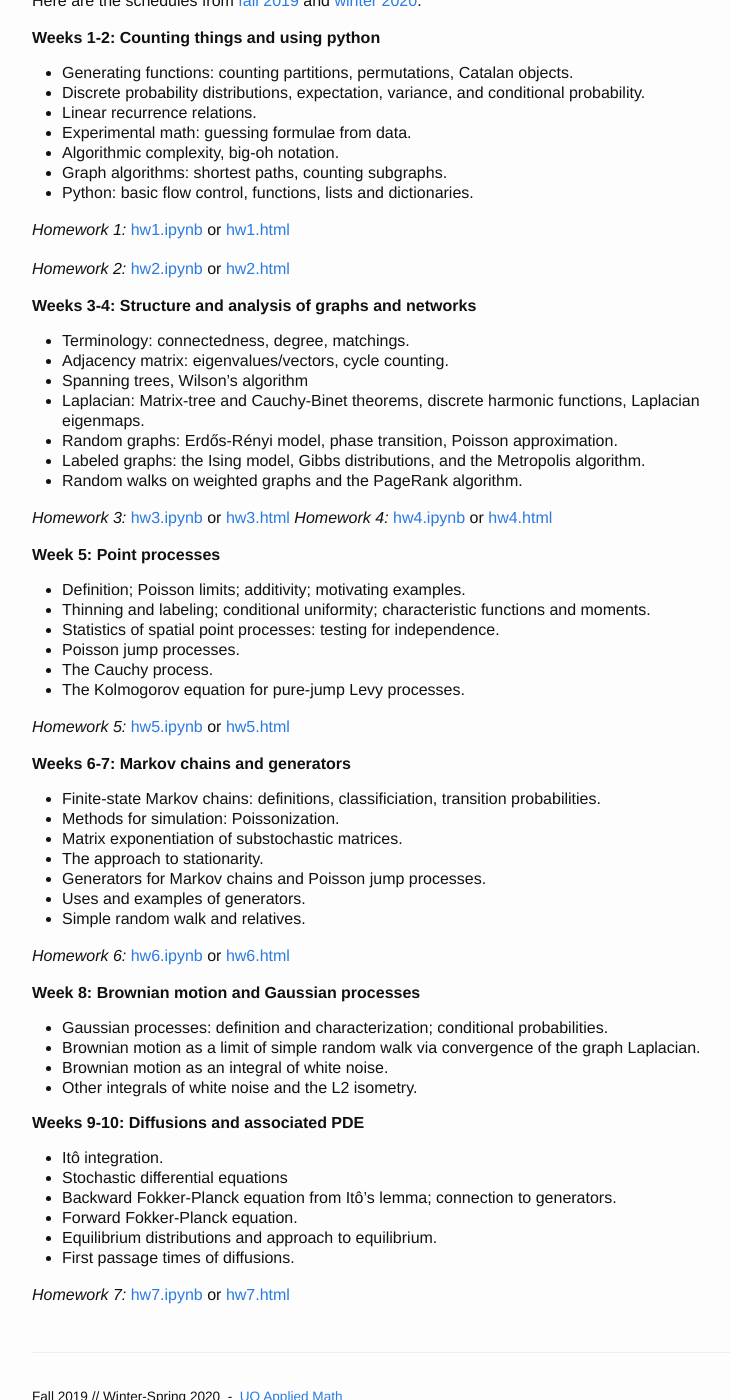
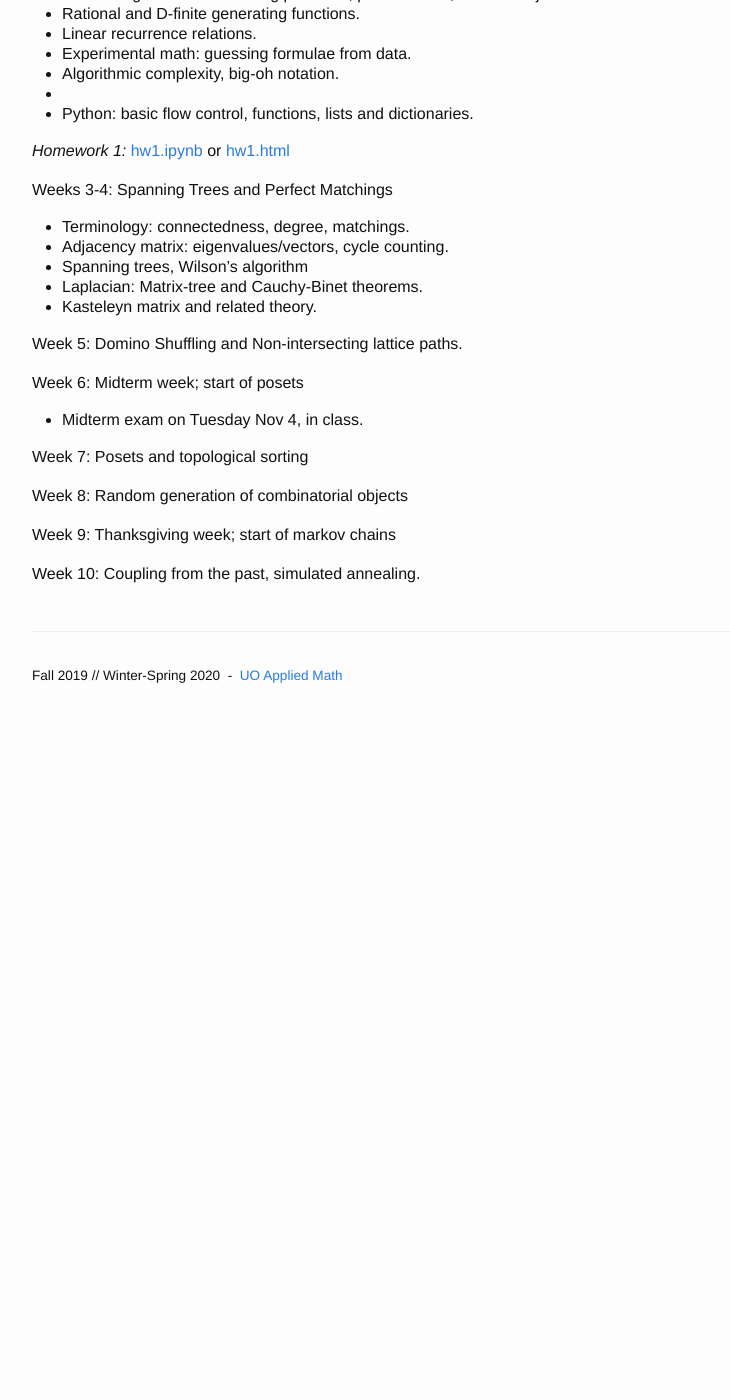
Before and after one commit to uo-applied-math/applied_math, a Jekyll site: the page built from pages/fall_schedule.md, in a window 1280 px wide and 1400 px high, scrolled down 218 px. Shown: the whole window, without its empty margins (258-988 px from the left). Built offline with Jekyll 4.4.1, drawn with Linux system fonts in a browser that asks for light colours; after the commit the page ends 920 px from its top, so only the background shows below that; some of the changed text lies outside the part shown.

Commit message:
fall schedule

```diff
--- a/pages/fall_schedule.md
+++ b/pages/fall_schedule.md
@@ -1,90 +1,44 @@
 ---
 layout: page
-title: schedule // computation, combinatorics, and applied stochastic processes
-description: Schedule for Computation, Combinatorics, and Applied Stochastic Processes
+title: schedule // Computation and Combinatorics
+description: Schedule for Computation and Combinatorics
 ---
 
-Here are the schedules from [fall 2019](../2019/fall_schedule.md)
-and [winter 2020](../2019/winter_schedule.md).
 
 Weeks 1-2: Counting things and using python
 
 :
 
 - Generating functions: counting partitions, permutations, Catalan objects.
-- Discrete probability distributions, expectation, variance, and conditional probability.
+- Rational and D-finite generating functions.
 - Linear recurrence relations.
 - Experimental math: guessing formulae from data.
 - Algorithmic complexity, big-oh notation.
-- Graph algorithms: shortest paths, counting subgraphs.
+-
 - Python: basic flow control, functions, lists and dictionaries.
 
 *Homework 1:* [hw1.ipynb](../assignments/fall/hw1.ipynb) or [hw1.html](../assignments/fall/hw1.html)
 
-*Homework 2:* [hw2.ipynb](../assignments/fall/hw2.ipynb) or [hw2.html](../assignments/fall/hw2.html)
 
-
-Weeks 3-4: Structure and analysis of graphs and networks
-
-:
+Weeks 3-4: Spanning Trees and Perfect Matchings
 
 - Terminology: connectedness, degree, matchings.
 - Adjacency matrix: eigenvalues/vectors, cycle counting.
 - Spanning trees, Wilson's algorithm
-- Laplacian: Matrix-tree and Cauchy-Binet theorems, discrete harmonic functions, Laplacian eigenmaps.
-- Random graphs: Erdős-Rényi model, phase transition, Poisson approximation.
-- Labeled graphs: the Ising model, Gibbs distributions, and the Metropolis algorithm.
-- Random walks on weighted graphs and the PageRank algorithm.
+- Laplacian: Matrix-tree and Cauchy-Binet theorems.
+- Kasteleyn matrix and related theory.
 
-*Homework 3:* [hw3.ipynb](../assignments/fall/hw3.ipynb) or [hw3.html](../assignments/fall/hw3.html)
-*Homework 4:* [hw4.ipynb](../assignments/fall/hw4.ipynb) or [hw4.html](../assignments/fall/hw4.html)
+Week 5: Domino Shuffling and Non-intersecting lattice paths.
 
-Week 5: Point processes
+Week 6: Midterm week; start of posets
 
-:
-
-- Definition; Poisson limits; additivity; motivating examples.
-- Thinning and labeling; conditional uniformity; characteristic functions and moments.
-- Statistics of spatial point processes: testing for independence.
-- Poisson jump processes.
-- The Cauchy process.
-- The Kolmogorov equation for pure-jump Levy processes.
-
-*Homework 5:* [hw5.ipynb](../assignments/fall/hw5.ipynb) or [hw5.html](../assignments/fall/hw5.html)
-
-Weeks 6-7: Markov chains and generators
-
-:
-
-- Finite-state Markov chains: definitions, classificiation, transition probabilities.
-- Methods for simulation: Poissonization.
-- Matrix exponentiation of substochastic matrices.
-- The approach to stationarity.
-- Generators for Markov chains and Poisson jump processes.
-- Uses and examples of generators.
-- Simple random walk and relatives.
-
-*Homework 6:* [hw6.ipynb](../assignments/fall/hw6.ipynb) or [hw6.html](../assignments/fall/hw6.html)
-
-Week 8: Brownian motion and Gaussian processes
-
-:
-
-- Gaussian processes: definition and characterization; conditional probabilities.
-- Brownian motion as a limit of simple random walk via convergence of the graph Laplacian.
-- Brownian motion as an integral of white noise.
-- Other integrals of white noise and the L2 isometry.
+- Midterm exam on Tuesday Nov 4, in class.
 
 
-Weeks 9-10: Diffusions and associated PDE
+Week 7: Posets and topological sorting
 
-:
+Week 8: Random generation of combinatorial objects
 
-- Itô integration.
-- Stochastic differential equations
-- Backward Fokker-Planck equation from Itô’s lemma; connection to generators.
-- Forward Fokker-Planck equation.
-- Equilibrium distributions and approach to equilibrium.
-- First passage times of diffusions.
+Week 9: Thanksgiving week; start of markov chains
 
-*Homework 7:* [hw7.ipynb](../assignments/fall/hw7.ipynb) or [hw7.html](../assignments/fall/hw7.html)
+Week 10: Coupling from the past, simulated annealing.
```
